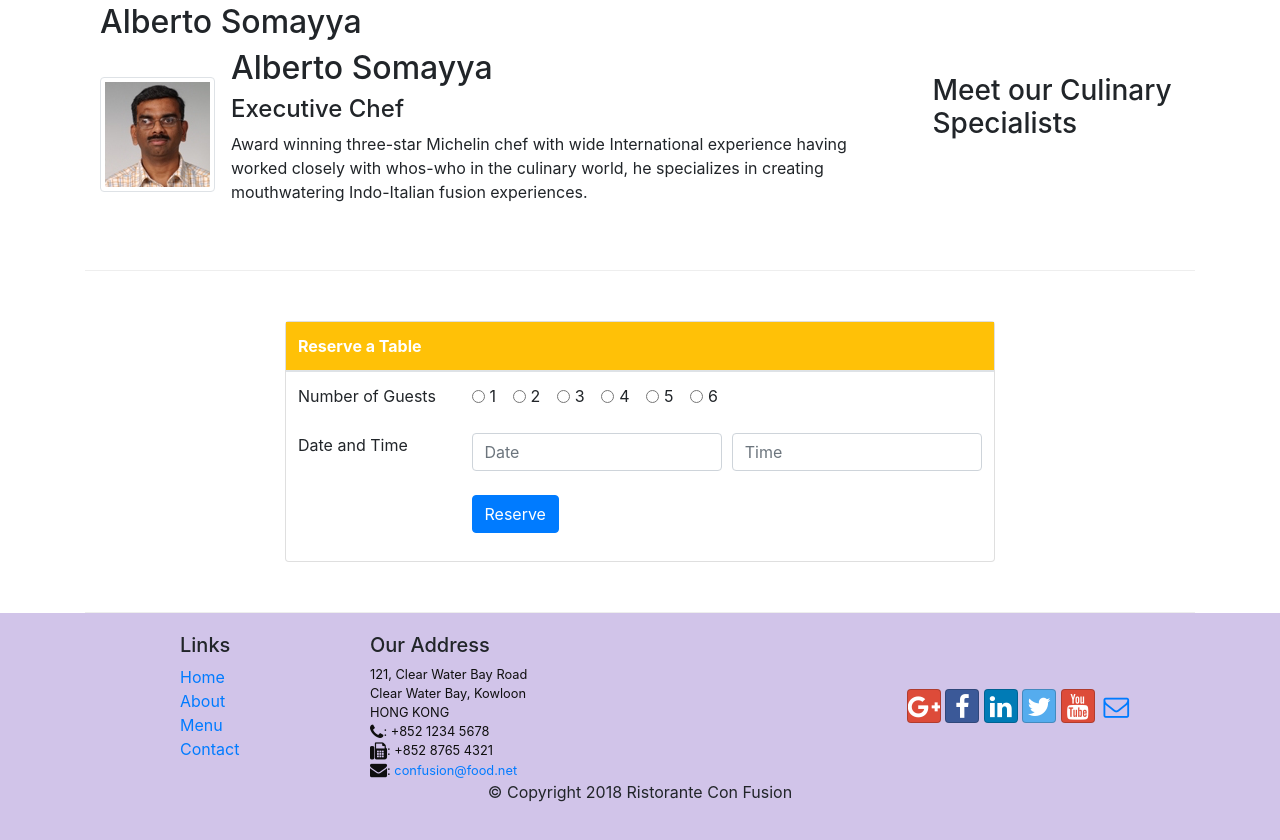
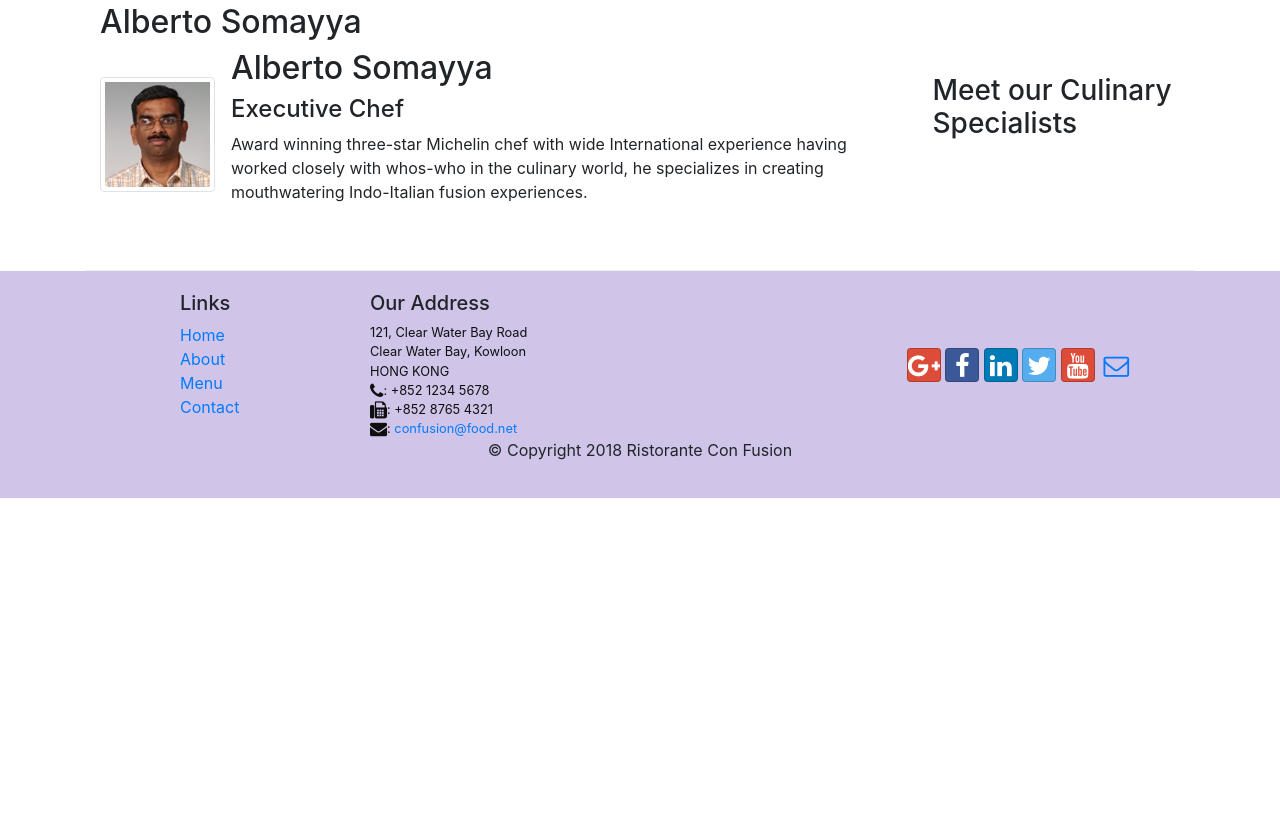
Before and after one commit to lynnenguyen/bootstrap-test, a website: page index.html in a window 1280 px wide. Shown: the part 1314-2154 px from the top of the page. After the commit the page ends 1812 px from the top, so only its background shows below. Drawn offline with nearby package versions, Linux system fonts and the light colour scheme.

Commit message:
fixed assignemnt3

```diff
--- a/index.html
+++ b/index.html
@@ -306,84 +306,6 @@
                 </div>
             </div>
         </div>
-        <div class="row row-content align-items-center">
-            <div class="col-12 col-sm-8 offset-sm-2">
-                <!-- <div class="table-responsive"> -->
-                <div class="card">
-                <table class="table table-borderless">
-                    <thead class="bg-warning text-white">
-                        <tr>
-                            <th>Reserve a Table</th>
-                        </tr>
-                    </thead>
-                    <tbody>
-                        <tr>
-                            <td>
-                                <div class="form-row" id="reserveTable">
-                                    <div class="col-12 col-sm-3">
-                                        Number of Guests
-                                    </div>
-                                    <div class="col-12 col-sm-9">
-                                        <div class="form-check form-check-inline">
-                                            <input class="form-check-input" type="radio" name="numberOfPeople" id="onePeople" value="one">
-                                            <label class="form-check-label" for="onePeople">1</label>
-                                        </div>
-                                        <div class="form-check form-check-inline">
-                                          <input class="form-check-input" type="radio" name="numberOfPeople" id="twoPeople" value="two">
-                                          <label class="form-check-label radio-inline" for="twoPeople">2</label>
-                                        </div>
-                                        <div class="form-check form-check-inline">
-                                          <input class="form-check-input" type="radio" name="numberOfPeople" id="threePeople" value="three">
-                                          <label class="form-check-label" for="threePeople">3</label>
-                                        </div>
-                                        <div class="form-check form-check-inline">
-                                          <input class="form-check-input" type="radio" name="numberOfPeople" id="fourPeople" value="four">
-                                          <label class="form-check-label" for="fourPeople">4</label>
-                                        </div>
-                                        <div class="cform-check form-check-inline">
-                                          <input class="form-check-input" type="radio" name="numberOfPeople" id="fivePeople" value="five">
-                                          <label class="form-check-label" for="fivePeople">5</label>
-                                        </div>
-                                        <div class="cform-check form-check-inline">
-                                          <input class="form-check-input" type="radio" name="numberOfPeople" id="sixPeople" value="six">
-                                          <label class="form-check-label" for="sixPeople">6</label>
-                                        </div>
-                                    </div>
-                                </div>
-
-                            </td>
-                        </tr>
-                        <tr>
-                            <td>
-                                <div class="form-row">
-                                    <div class="col-12 col-sm-3">
-                                        Date and Time
-                                    </div>
-                                    <div class="col-12 col-sm">
-                                        <input type="text" class="form-control" id="date" placeholder="Date">
-                                    </div>
-                                    <div class="col-12 col-sm">
-                                        <input type="text" class="form-control" id="time" placeholder="Time">
-                                    </div>
-                                </div>
-                            </td>
-                        </tr>
-                        <tr>
-                            <td>
-                                <div class="form-row">
-                                    <div class="col-12 col-sm-3"></div>
-                                    <div class="col-12 col-sm-6">
-                                        <input class="btn btn-primary" type="submit" value="Reserve">
-                                    </div>
-                                </div>
-                            </td>
-                        </tr>
-                    </tbody>
-                </table>
-                </div>
-            </div>
-
-        </div>
     </div>
 
     <footer class="footer">
```
